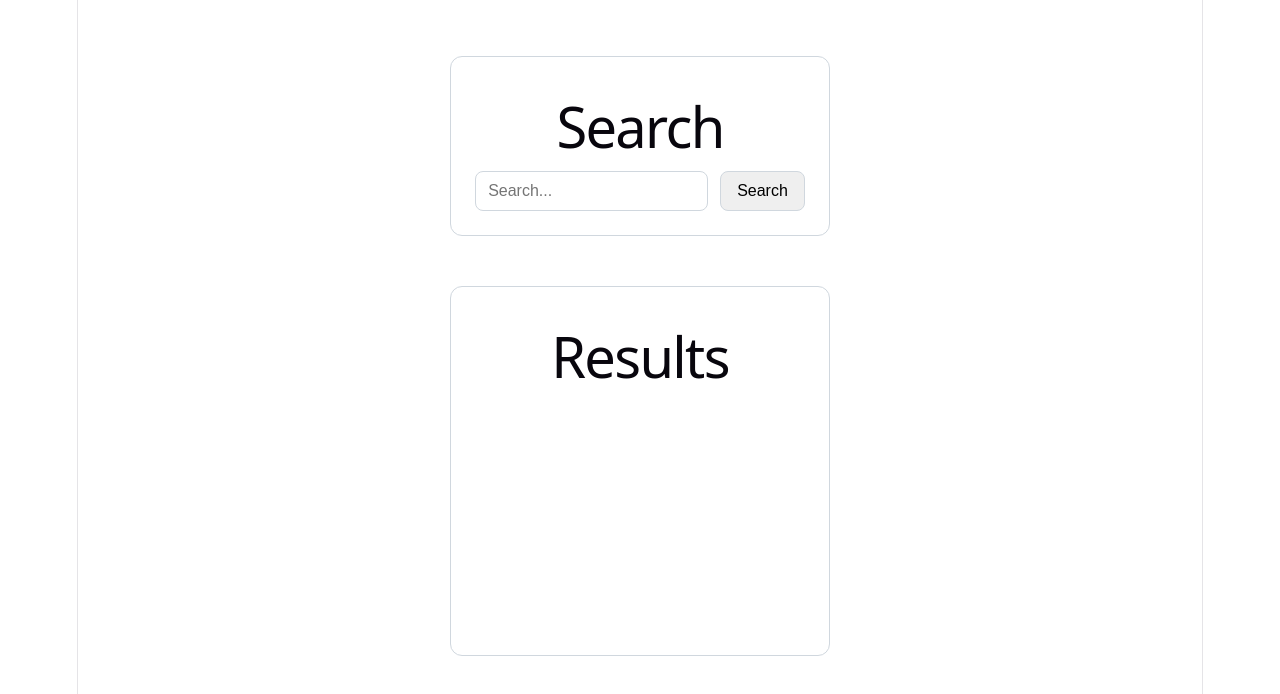
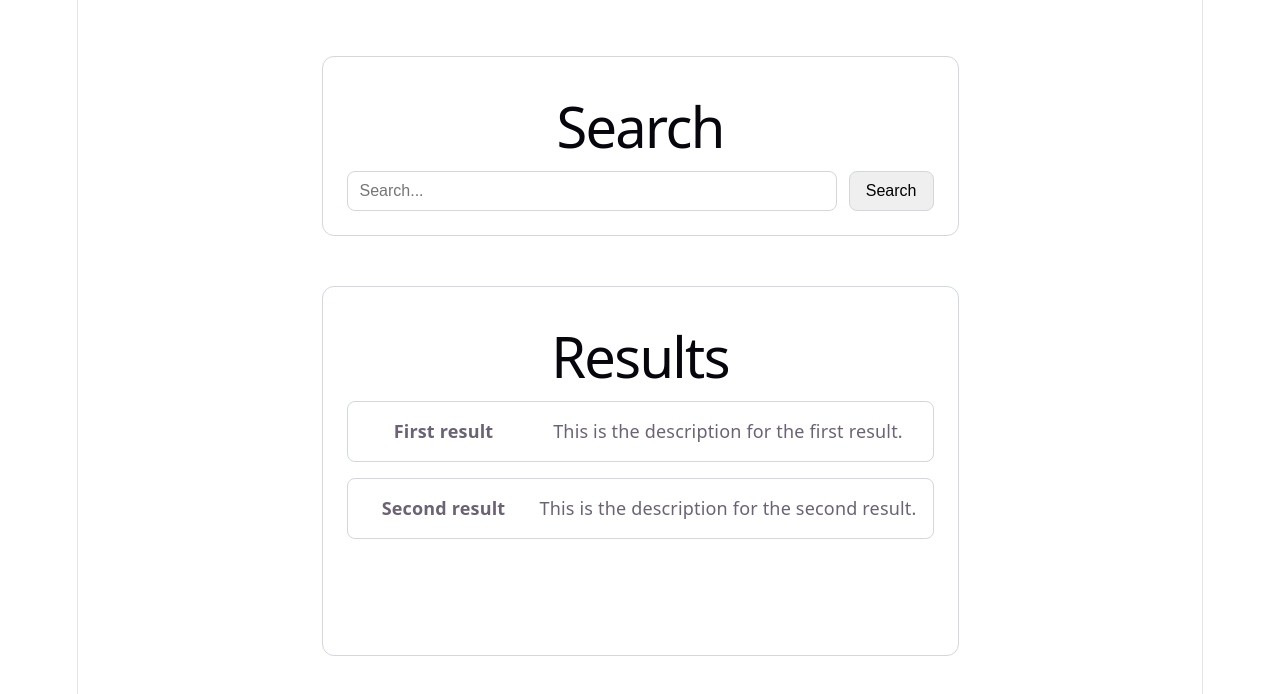
Before and after one commit to Tuulenchik/rss-react-2026q2, a React (Vite) app: page / in a window 1280 px wide. Shown: the top 694 px of the page. Built offline with nearby package versions, Linux system fonts and the light colour scheme.

Commit message:
feat: display result cards

```diff
--- a/src/App.tsx
+++ b/src/App.tsx
@@ -1,7 +1,21 @@
 import './App.css';
 import { Component } from 'react';
 import Search from './components/Search/Search';
+import ResultsList from './components/ResultsList/ResultsList';
+import type { Item } from './types/item';
 
+const testItems: Item[] = [
+  {
+    id: '1',
+    name: 'First result',
+    description: 'This is the description for the first result.',
+  },
+  {
+    id: '2',
+    name: 'Second result',
+    description: 'This is the description for the second result.',
+  },
+];
 class App extends Component {
   render() {
     return (
@@ -13,6 +27,7 @@ class App extends Component {
 
         <section className="results-section">
           <h1>Results</h1>
+          <ResultsList items={testItems} />
         </section>
       </main>
     );
--- /dev/null
+++ b/src/components/ResultCard/ResultCard.css
@@ -0,0 +1,19 @@
+.result-card {
+  display: grid;
+  grid-template-columns: 160px 1fr;
+  gap: 16px;
+  align-items: start;
+  border: 1px solid #d0d7de;
+  border-radius: 8px;
+  padding: 16px;
+}
+
+.result-card-title {
+  margin: 0;
+  font-size: 18px;
+}
+
+.result-card-description {
+  margin: 0;
+  line-height: 1.5;
+}
--- /dev/null
+++ b/src/components/ResultCard/ResultCard.tsx
@@ -0,0 +1,20 @@
+import { Component, } from "react";
+import type { Item } from "../../types/item";
+import './ResultCard.css'
+
+type ResultCardProps = {
+    item: Item
+}
+
+class ResultCard extends Component<ResultCardProps>{
+    render() {
+        return(
+            <article className="result-card">
+                <h3 className="result-card-title">{this.props.item.name}</h3>
+                <p className="result-card-description">{this.props.item.description}</p>
+            </article>
+        )
+    }
+}
+
+export default ResultCard
--- /dev/null
+++ b/src/components/ResultsList/ResultsList.css
@@ -0,0 +1,9 @@
+.results-list {
+  display: grid;
+  gap: 16px;
+}
+
+.results-empty {
+  margin: 0;
+  color: #57606a;
+}
--- /dev/null
+++ b/src/components/ResultsList/ResultsList.tsx
@@ -0,0 +1,26 @@
+import { Component } from "react";
+import type { Item } from "../../types/item";
+import ResultCard from "../ResultCard/ResultCard";
+import './ResultsList.css'
+
+type ResultsListProps = {
+    items: Item[]
+}
+
+class ResultsList extends Component<ResultsListProps>{
+    render() {
+        if(this.props.items.length === 0){
+            return <p className="results-empty">No results yet</p>
+        }
+
+        return(
+            <div className="results-list">
+                {this.props.items.map((item)=>(
+                    <ResultCard key={item.id} item={item} />
+                ))}
+            </div>
+        )
+    }
+}
+
+export default ResultsList
--- /dev/null
+++ b/src/types/item.ts
@@ -0,0 +1,5 @@
+export type Item = {
+  id: string;
+  name: string;
+  description: string;
+};
```
